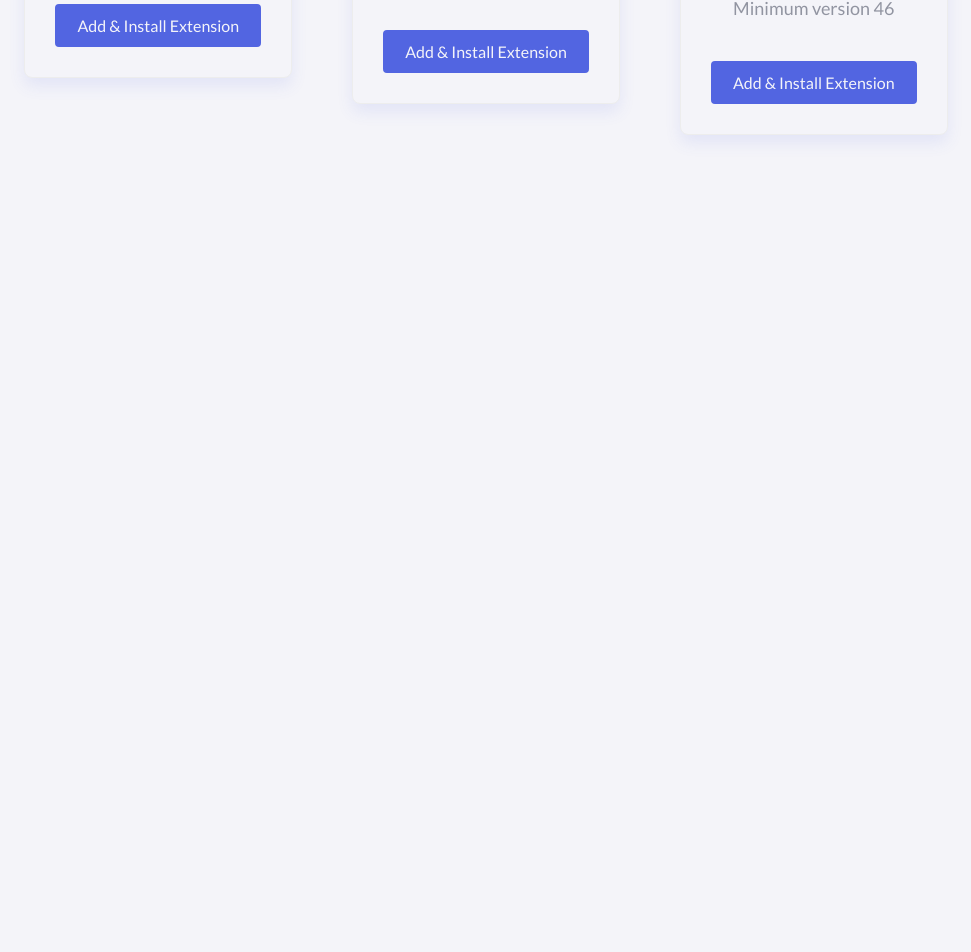
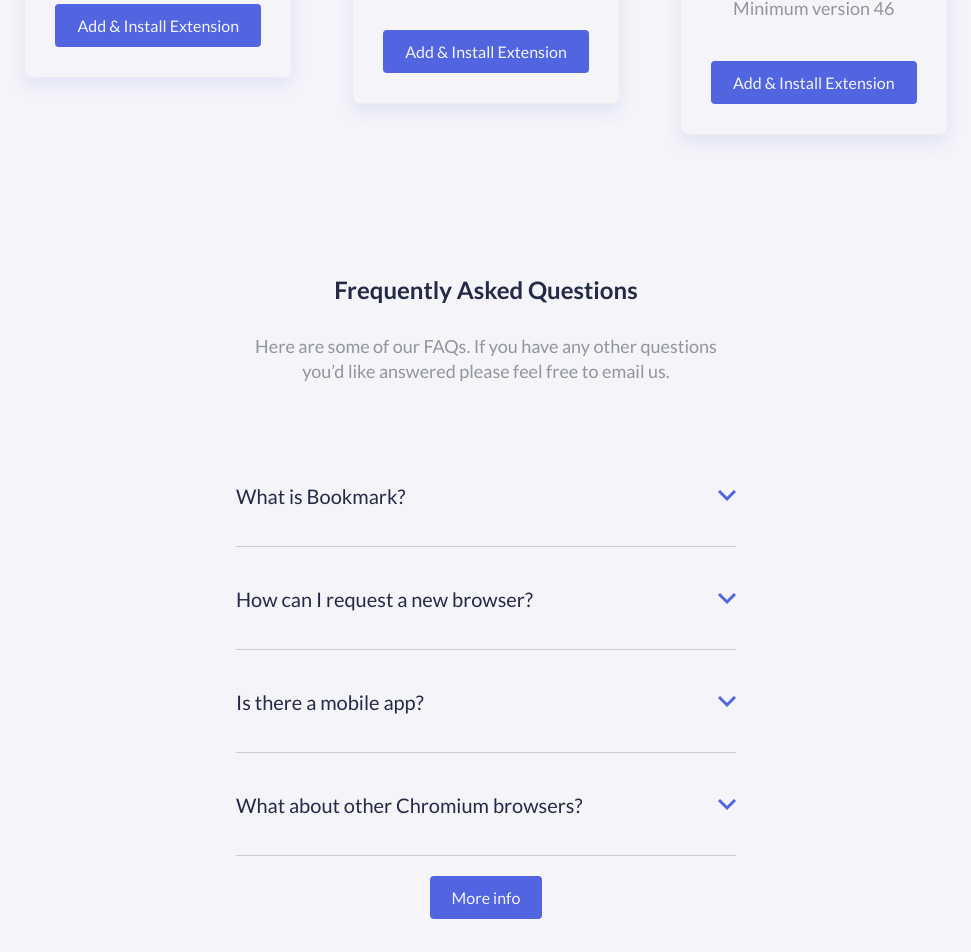
Before and after one commit to edison-r/S5-React-Onboarding, a React (Vite) app: page / in a window 1280 px wide. Shown: the part 1857-2809 px from the top of the page, without its empty margins (154-1125 px from the left). Before the commit the page ends 2052 px from the top, so only its background shows below. Built offline with nearby package versions, Linux system fonts and the light colour scheme.

Commit message:
wip FAQ Section
ArrowAtom created, FaqSectionOrganism done, FaqItemMolecule is working (wip: only one question oppened at the same time)

```diff
--- /dev/null
+++ b/src/components/atoms/ArrowAtom.css
@@ -0,0 +1,5 @@
+.faq__icon{
+    transition-property: transform;
+    transition-timing-function: cubic-bezier(0.4, 0, 0.2, 1);
+    transition-duration: 150ms;
+}
--- /dev/null
+++ b/src/components/atoms/ArrowAtom.tsx
@@ -0,0 +1,9 @@
+export default function ArrowAtom(){
+    return(
+        <img
+            className="faq__icon"
+            src="/src/assets/img/icon-arrow.svg"
+            alt="Icono de flecha">
+        </img>
+    );
+}
--- /dev/null
+++ b/src/components/molecules/FaqItemMolecule.tsx
@@ -0,0 +1,28 @@
+import { useState } from "react";
+import ArrowAtom from "../atoms/ArrowAtom";
+import type { FAQItem } from "../../types/types";
+
+type Props = {
+    item: FAQItem
+}
+
+export default function FaqItemMolecule({ item }: Props){
+    const [isOpen, setIsOpen] = useState(false);
+
+    return(
+        <div className="faq__item">
+            <button
+                className={`faq__question ${isOpen ? "active" : ""}`}
+                onClick={() => setIsOpen(!isOpen)}
+            >
+                <div className="faq__button">
+                    <span>{item.title}</span>
+                    <ArrowAtom />
+                </div>
+            </button>
+            <p className={`faq__answer${isOpen ? "--open" : ""}`} >
+                {item.description}
+            </p>
+        </div>
+    );
+}
--- /dev/null
+++ b/src/components/organisms/FaqSectionOrganism.css
@@ -0,0 +1,115 @@
+.faq__container {
+    display: flex;
+    gap: var(--spacing-sm);
+    flex-wrap: wrap;
+    flex-direction: column;
+    align-items: center;
+    padding: var(--spacing-xxl);
+    margin: 0 auto;
+}
+
+.faq__item {
+    width: 100%;
+    border-bottom: 1px solid #ccc;
+}
+
+.faq__question {
+    all: unset;
+    cursor: pointer;
+    display: block;
+    width: 100%;
+    padding: var(--spacing-sm) 0;
+    font-size: var(--font-size-lg);
+    font-weight: var(--font-weight-regular);
+    color: var(--dark-blue);
+}
+
+.faq__question:hover {
+    color: var(--secondary-color);
+}
+
+.faq__button {
+    display: flex;
+    justify-content: space-between;
+    align-items: center;
+    width: 100%;
+    margin-top: 20px;
+}
+
+.faq__answer{
+    margin-bottom: 0;
+    max-height: 0;
+    padding: 0;
+    overflow: hidden;
+    transition: all 1 ease;
+}
+
+.faq__answer--open{
+    margin-bottom: var(--spacing-sm);
+    max-height: 300px;
+    transition: all  ease;
+}
+
+.faq__question.active .faq__icon {
+    transform: rotate(180deg);
+    transition: transform 0.3s ease;
+}
+
+
+/*
+flex items-center justify-between
+*/
+
+/*
+:root {
+    COLORS
+    --primary-color: #5265E1;
+    --primary-light: #e7eafb;
+    --secondary-color: #FA5959;
+    --secondary-light: #f8e3e3;
+    --background-color: #f4f4f9;
+    --full-white: #ffffff;
+    --light-gray: #9194a1;
+    --super-light-gray: #ededed;
+    --dark-gray: #777777;
+    --dark-red: #c10a18;
+    --dark-blue: #242946;
+    --dark-blue-transparent: rgba(36, 41, 73, 0.95);
+    --transparent-grey: rgba(255, 255, 255, 0.15);
+
+    TYPO
+    --font-family-base: "Lato", sans-serif;
+    --font-size-xs: 14px;
+    --font-size-sm: 16px;
+    --font-size-md: 18px;
+    --font-size-lg: 20px;
+    --font-size-xl: 24px;
+    --font-size-xxl: 38px;
+
+    --font-weight-light: 300;
+    --font-weight-regular: 400;
+    --font-weight-medium: 500;
+    --font-weight-bold: 700;
+
+    SPACING
+    --max-width: 1200px;
+
+    --spacing-none: 0px;
+    --spacing-xs: 10px;
+    --spacing-sm: 20px;
+    --spacing-md: 30px;
+    --spacing-lg: 40px;
+    --spacing-xl: 50px;
+    --spacing-xxl: 60px;
+
+    BUTTONS
+    --border-radius-sm: 4px;
+    --border-radius-md: 8px;
+    --border-radius-lg: 12px;
+
+    SHADOWS
+    --shadow-sm: 0 2px 4px rgba(82, 101, 225, 0.1);
+    --shadow-md: 0 4px 8px rgba(82, 101, 225, 0.1);
+    --shadow-lg: 0 8px 16px rgba(82, 101, 225, 0.1);
+}
+*/
--- /dev/null
+++ b/src/components/organisms/FaqSectionOrganism.tsx
@@ -0,0 +1,30 @@
+import ResumeMolecule from "../molecules/ResumeMolecule";
+import FaqItemMolecule from "../molecules/FaqItemMolecule"
+import ButtonAtom from "../atoms/ButtonAtom";
+import { faq } from "../../data/faq";
+
+import "./FaqSectionOrganism.css"
+
+export default function FaqSectionOrganism(){
+    return(
+        <section className="faq__container">
+            <ResumeMolecule
+                title="Frequently Asked Questions"
+                text="Here are some of our FAQs. If you have any other questions you’d like
+                answered please feel free to email us."
+            />
+            <div>
+                {faq.map((item, i) => (
+                    <FaqItemMolecule
+                        key={i}
+                        item={item}
+                    />
+                ))}
+            </div>
+            <ButtonAtom
+                text="More info"
+                className="btn__primary"
+                href="#"/>
+        </section>
+    );
+}
--- a/src/components/organisms/MainOrganism.tsx
+++ b/src/components/organisms/MainOrganism.tsx
@@ -1,11 +1,13 @@
 import FeaturesSectionOrganism from "./FeaturesSectionOrganism";
 import AdsSectionOrganism from "./AdsSectionOrganism";
+import FaqSectionOrganism from "./FaqSectionOrganism"
 
 export default function MainOrganism() {
     return (
         <main className="main">
             <FeaturesSectionOrganism />
             <AdsSectionOrganism />
+            <FaqSectionOrganism />
         </main>
     );
 }
--- a/src/data/faq.ts
+++ b/src/data/faq.ts
@@ -1,4 +1,6 @@
-export const faq = [
+import type { FAQItem } from "../types/types";
+
+export const faq: FAQItem[] = [
     {
         title: "What is Bookmark?",
         description: "Lorem ipsum dolor sit amet consectetur adipisicing elit. Quisquam, voluptatibus."
@@ -13,6 +15,6 @@
     },
     {
         title: "What about other Chromium browsers?",
-        description: "Easily share your bookmarks and collections with others. Create a shareable link that you can send at the click of a button."
+        description: "Lorem ipsum dolor sit amet consectetur adipisicing elit. Quisquam, voluptatibus."
     }
 ];
--- a/src/data/features.ts
+++ b/src/data/features.ts
@@ -11,7 +11,7 @@
         title: "Intelligent search",
         description: "Our powerfull search feature will help you find saved sites in no time at all. No need to trawl through all of your bookmarks.",
         src: "../src/assets/img/illustration-features-tab-2.svg",
-        alt: "Ilustración de la pestaña 3"
+        alt: "Ilustración de la pestaña 2"
     },
     {
         title: "Share your bookmarks",
--- a/src/styles/index.css
+++ b/src/styles/index.css
@@ -107,17 +107,6 @@
     margin-right: auto;
 }
 
-/* FAQ */
-
-.container-faq {
-    display: flex;
-    gap: var(--spacing-sm);
-    flex-direction: column;
-    align-items: center;
-    padding: var(--spacing-xxl);
-    margin: 0 auto;
-}
-
 /* JOIN */
 .container-join {
     display: flex;
```
